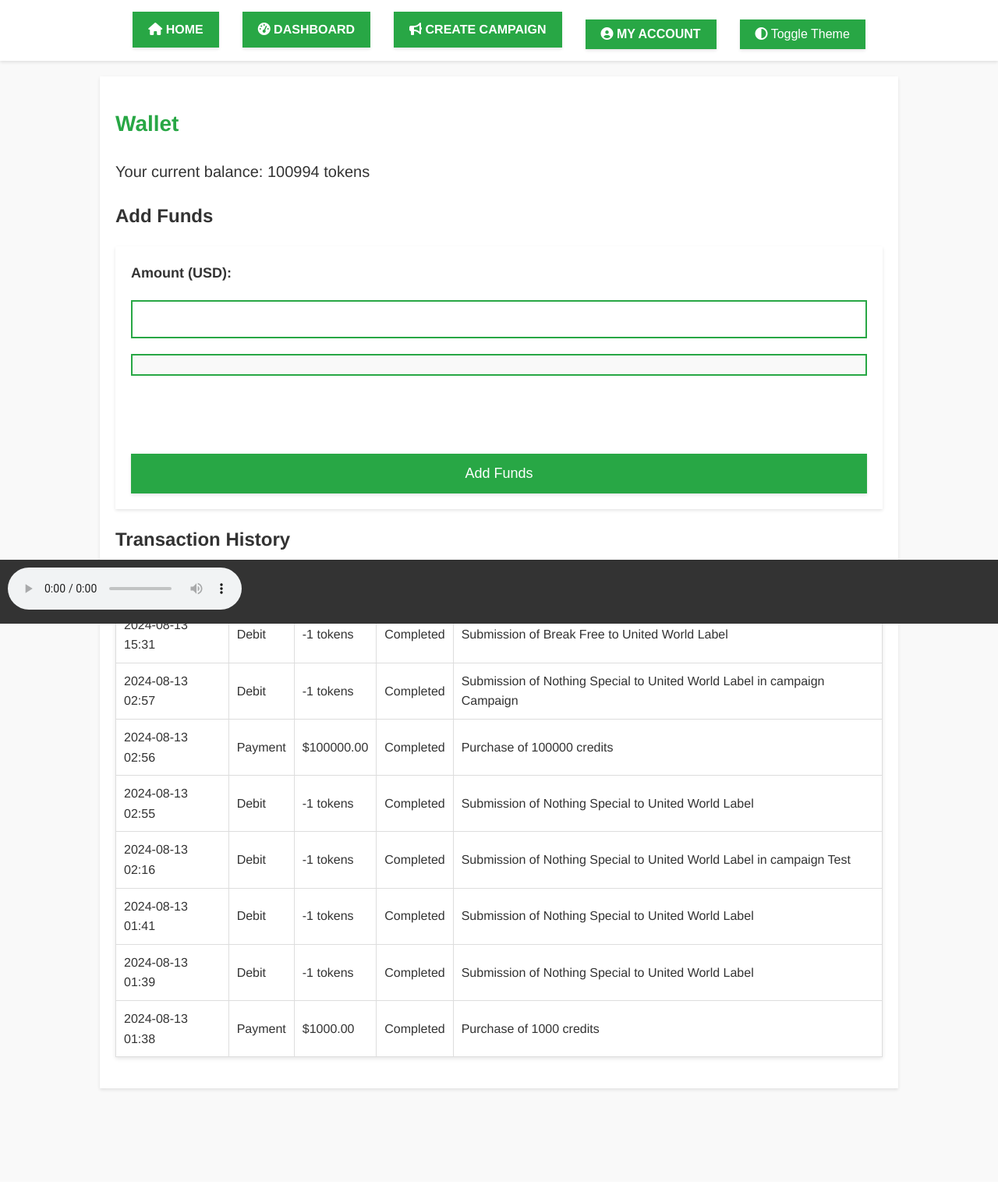
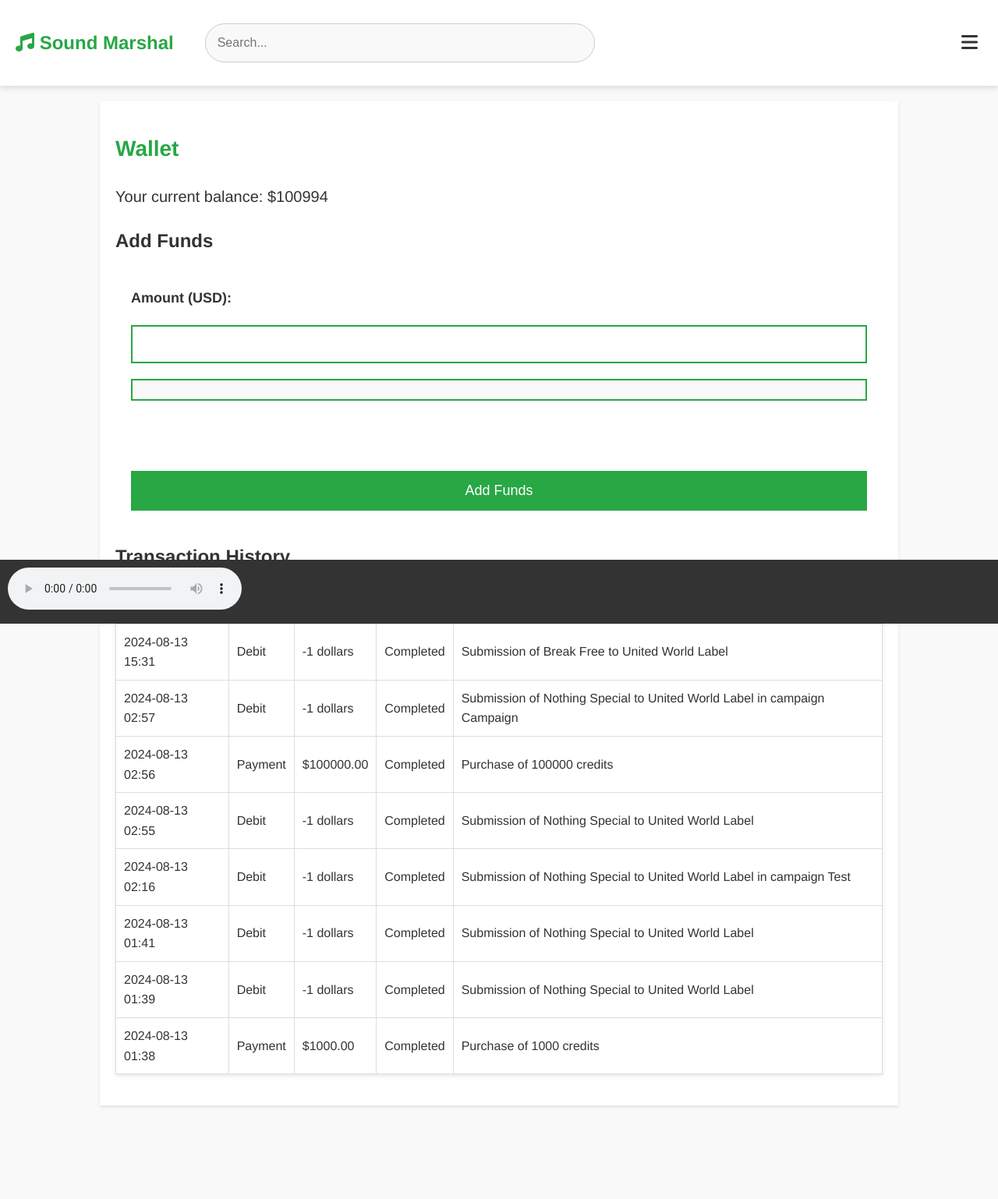
Before and after one commit to GoPanda-dev/Sound-Marshal, a Django app: page /wallet/ in a window 1280 px wide. Shown: the whole page at 78% size. Before the commit the page ends 1399 px from the top, so only its background shows below. Run offline with Django 5.2, Linux system fonts and the light colour scheme; a user stored in the database is signed in; data comes from the database, SQL or seed files in the repository; both versions use the stored data as it was after the commit; some libraries are stand-ins or nearby versions.

Commit message:
fifth commit - Add new nav and search query

```diff
--- a/core/static/css/styles.css
+++ b/core/static/css/styles.css
@@ -41,132 +41,10 @@ p {
     padding-bottom: 100px;
 }
 
-/* Navigation Styles */
-header nav {
-    background-color: #fff;
-    box-shadow: 0 2px 4px rgba(0, 0, 0, 0.1);
-    padding: 15px 0;
-}
-
-header nav ul {
-    list-style: none;
-    padding: 0;
-    display: flex;
-    justify-content: center;
-    margin: 0;
-}
-
-header nav ul li {
-    margin: 0 15px;
-}
-
-header nav ul li a,
-header nav ul li form button {
-    font-size: 16px;
-    font-weight: 600;
-    text-transform: uppercase;
-    background-color: #28a745;
-    color: #fff;
-    border: none;
-    padding: 10px 20px;
-    text-decoration: none;
-    cursor: pointer;
-    transition: background-color 0.3s ease, transform 0.3s ease;
-    display: inline-block;
-    box-shadow: 0 2px 4px rgba(0, 0, 0, 0.1);
-}
-
-header nav ul li a:hover,
-header nav ul li form button:hover {
-    background-color: #218838;
-    transform: translateY(-2px);
-}
-
-/* Dropdown Menu Styles */
-.dropdown {
-    position: relative;
-    display: inline-block;
-}
-
-.dropbtn {
-    background-color: #28a745;
-    color: white;
-    padding: 10px 20px;
-    font-size: 16px;
-    font-weight: 600;
-    border: none;
-    cursor: pointer;
-    text-transform: uppercase;
-    transition: background-color 0.3s ease, transform 0.3s ease;
-    box-shadow: 0 2px 4px rgba(0, 0, 0, 0.1);
-}
-
-.dropbtn:hover {
-    background-color: #218838;
-    transform: translateY(-2px);
-}
-
-.dropdown-content {
-    display: none;
-    position: absolute;
-    background-color: #fff;
-    min-width: 160px;
-    box-shadow: 0 8px 16px rgba(0, 0, 0, 0.2);
-    z-index: 1;
-    top: 45px;
-    right: 0;
-    overflow: hidden;
-}
-
-.dropdown-content a,
-.dropdown-content button {
-    color: #333;
-    padding: 12px 16px;
-    text-decoration: none;
-    display: block;
-    font-size: 14px;
-    font-weight: 500;
-    border: none;
-    background: none;
-    text-align: left;
-    width: 100%;
-    cursor: pointer;
-    transition: background-color 0.2s ease;
-}
-
-.dropdown-content a:hover,
-.dropdown-content button:hover {
-    background-color: #f1f1f1;
-}
-
-.dropdown:hover .dropdown-content {
-    display: block;
-}
-
-/* Buttons */
-button, .btn {
-    background-color: #28a745;
-    color: #fff;
-    border: none;
-    padding: 10px 20px;
-    font-size: 16px;
-    cursor: pointer;
-    transition: background-color 0.3s ease, transform 0.3s ease;
-    display: inline-block;
-    margin-top: 10px;
-    box-shadow: 0 2px 4px rgba(0, 0, 0, 0.1);
-}
-
-button:hover, .btn:hover {
-    background-color: #218838;
-    transform: translateY(-2px);
-}
-
 /* Forms */
 form {
     background-color: #fff;
     padding: 20px;
-    box-shadow: 0 2px 4px rgba(0, 0, 0, 0.1);
     margin-bottom: 20px;
 }
 
@@ -177,7 +55,6 @@ form select,
 form textarea {
     width: 100%;
     padding: 15px;
-    margin-bottom: 15px;
     border: 1px solid #ccc;
     font-size: 16px;
     box-sizing: border-box;
--- a/core/templates/core/home.html
+++ b/core/templates/core/home.html
@@ -5,11 +5,6 @@
 {% block title %}Sound Marshal{% endblock %}
 
 {% block content %}
-
-<div class="header">
-    <h1>Welcome to Sound Marshal</h1>
-</div>
-
 <div class="container">
     <div class="main-content">
         {% if not user.is_authenticated %}
@@ -94,7 +89,6 @@
     }
 
     .main-content {
-        padding: 40px 0;
         text-align: center;
     }
 
--- a/core/templates/core/wallet.html
+++ b/core/templates/core/wallet.html
@@ -1,11 +1,9 @@
 {% extends 'base.html' %}
-
-{% block title %}Wallet{% endblock %}
 
 {% block content %}
 <div class="wallet-container">
     <h1>Wallet</h1>
-    <p>Your current balance: {{ balance }} tokens</p>
+    <p>Your current balance: ${{ balance }}</p>
 
     {% if error %}
         <div class="error">
@@ -61,9 +59,9 @@
                         </td>
                         <td>
                             {% if item.transaction_type == 'debit' %}
-                                -{{ item.amount }} tokens
+                                -{{ item.amount }} dollars
                             {% elif item.transaction_type == 'credit' %}
-                                +{{ item.amount }} tokens
+                                +{{ item.amount }} dollars
                             {% else %}
                                 ${{ item.amount }}
                             {% endif %}
--- a/core/urls.py
+++ b/core/urls.py
@@ -25,4 +25,6 @@ urlpatterns = [
     path('subscribe/', views.subscribe, name='subscribe'),
     path('manage-subscription/', views.manage_subscription, name='manage_subscription'),
     path('submission/<int:submission_id>/feedback/', views.provide_feedback, name='provide_feedback'),
+    path('search/', views.search, name='search'),
+    path('track/<int:id>/', views.track_detail, name='track_detail'),
 ]
--- a/core/views.py
+++ b/core/views.py
@@ -10,11 +10,36 @@ from .models import Payment, Subscription, Credit
 from django.views.decorators.csrf import csrf_exempt
 from dotenv import load_dotenv
 from django.contrib import messages
+from django.db.models import Q
 
 load_dotenv()  # Load environment variables from .env file
 
 # Load Stripe API keys
 stripe.api_key = os.getenv('STRIPE_SECRET_KEY')
+
+def track_detail(request, id):
+    track = get_object_or_404(Track, id=id)
+    return render(request, 'core/track_detail.html', {'track': track})
+
+def search(request):
+    query = request.GET.get('q')
+    if query:
+        tracks = Track.objects.filter(
+            Q(title__icontains=query) | Q(genre__icontains=query) | Q(description__icontains=query)
+        )
+        profiles = Profile.objects.filter(
+            Q(name__icontains=query) | Q(bio__icontains=query) | Q(genre__icontains=query)
+        )
+    else:
+        tracks = Track.objects.none()
+        profiles = Profile.objects.none()
+
+    context = {
+        'query': query,
+        'tracks': tracks,
+        'profiles': profiles,
+    }
+    return render(request, 'core/search_results.html', context)
 
 @login_required
 @csrf_exempt
--- a/templates/base.html
+++ b/templates/base.html
@@ -62,38 +62,41 @@
 </head>
 <body class="{% if request.COOKIES.theme == 'dark' %}dark-theme{% endif %}">
     <header>
-        <nav>
-            <ul>
-                <li><a href="{% url 'home' %}" onclick="loadPage(event, '{% url 'home' %}')"><i class="fas fa-home"></i> Home</a></li>
+        <nav class="navbar">
+            <div class="navbar-logo">
+                <a href="{% url 'home' %}" onclick="loadPage(event, '{% url 'home' %}')">
+                    <i class="fas fa-music"></i> Sound Marshal
+                </a>
+            </div>
+            <form class="navbar-search" action="{% url 'search' %}" method="get">
+                <input type="text" name="q" placeholder="Search..." class="search-input">
+            </form>
+            <button class="navbar-toggle" id="navbar-toggle">
+                <i class="fas fa-bars"></i>
+            </button>
+            <ul class="navbar-menu" id="navbar-menu">
                 {% if user.is_authenticated %}
                     {% if user.profile.role == 'artist' %}
-                        <li><a href="{% url 'artist_dashboard' %}" onclick="loadPage(event, '{% url 'artist_dashboard' %}')"><i class="fas fa-tachometer-alt"></i> Dashboard</a></li>
-                        <li><a href="{% url 'create_campaign' %}" onclick="loadPage(event, '{% url 'create_campaign' %}')"><i class="fas fa-bullhorn"></i> Create Campaign</a></li>
+                        <li><a href="{% url 'artist_dashboard' %}" onclick="loadPage(event, '{% url 'artist_dashboard' %}')">Dashboard</a></li>
+                        <li><a href="{% url 'create_campaign' %}" onclick="loadPage(event, '{% url 'create_campaign' %}')">Create Campaign</a></li>
                     {% elif user.profile.role == 'curator' %}
-                        <li><a href="{% url 'curator_dashboard' %}" onclick="loadPage(event, '{% url 'curator_dashboard' %}')"><i class="fas fa-tachometer-alt"></i> Dashboard</a></li>
+                        <li><a href="{% url 'curator_dashboard' %}" onclick="loadPage(event, '{% url 'curator_dashboard' %}')">Dashboard</a></li>
                     {% endif %}
-                    <li class="dropdown">
-                        <button class="dropbtn"><i class="fas fa-user-circle"></i> My Account</button>
-                        <div class="dropdown-content">
-                            {% if user.profile.slug %}
-                                <a href="{% url 'profile_detail' slug=user.profile.slug %}" onclick="loadPage(event, '{% url 'profile_detail' slug=user.profile.slug %}')"><i class="fas fa-user"></i> My Profile</a>
-                            {% else %}
-                                <a href="#"><i class="fas fa-user"></i> My Profile (Incomplete)</a>
-                            {% endif %}
-                            <a href="{% url 'account_settings' %}" onclick="loadPage(event, '{% url 'account_settings' %}')"><i class="fas fa-cog"></i> Settings</a>
-                            <a href="{% url 'wallet' %}" onclick="loadPage(event, '{% url 'wallet' %}')"><i class="fas fa-wallet"></i> Wallet: {{ user.profile.tokens }}</a>
-                            <form method="post" action="{% url 'account_logout' %}">
-                                {% csrf_token %}
-                                <button type="submit" class="dropdown-logout"><i class="fas fa-sign-out-alt"></i> Logout</button>
-                            </form>
-                        </div>
+                    <li><a href="{% url 'profile_detail' slug=user.profile.slug %}" onclick="loadPage(event, '{% url 'profile_detail' slug=user.profile.slug %}')">My Profile</a></li>
+                    <li><a href="{% url 'account_settings' %}" onclick="loadPage(event, '{% url 'account_settings' %}')">Settings</a></li>
+                    <li><a href="{% url 'wallet' %}" onclick="loadPage(event, '{% url 'wallet' %}')">Wallet: {{ user.profile.tokens }}</a></li>
+                    <li>
+                        <a id="theme-toggle" class="theme-toggle-btn">Toggle Theme</a>
                     </li>
                     <li>
-                        <button id="theme-toggle" class="theme-toggle-btn"><i class="fas fa-adjust"></i> Toggle Theme</button>
+                        <form method="post" action="{% url 'account_logout' %}">
+                            {% csrf_token %}
+                            <button type="submit" class="dropdown-logout">Logout</button>
+                        </form>
                     </li>
                 {% else %}
-                    <li><a href="{% url 'account_login' %}" onclick="loadPage(event, '{% url 'account_login' %}')"><i class="fas fa-sign-in-alt"></i> Login</a></li>
-                    <li><a href="{% url 'account_signup' %}" onclick="loadPage(event, '{% url 'account_signup' %}')"><i class="fas fa-user-plus"></i> Sign Up</a></li>
+                    <li><a href="{% url 'account_login' %}" onclick="loadPage(event, '{% url 'account_login' %}')">Login</a></li>
+                    <li><a href="{% url 'account_signup' %}" onclick="loadPage(event, '{% url 'account_signup' %}')">Sign Up</a></li>
                 {% endif %}
             </ul>
         </nav>
@@ -111,6 +114,14 @@
     </main>
 
     <script>
+        // Toggle Navbar Menu
+        const navbarToggle = document.getElementById('navbar-toggle');
+        const navbarMenu = document.getElementById('navbar-menu');
+
+        navbarToggle.addEventListener('click', () => {
+            navbarMenu.classList.toggle('show-menu');
+        });
+
         // Check if there's a saved theme preference
         const savedTheme = localStorage.getItem('theme') || 'light';
         document.body.classList.toggle('dark-theme', savedTheme === 'dark');
@@ -127,4 +138,115 @@
         });
     </script>
 </body>
+<style>
+    /* Navbar Styles */
+    .navbar {
+        display: flex;
+        justify-content: space-between;
+        align-items: center;
+        background-color: #fff;
+        padding: 10px 20px;
+        box-shadow: 0 4px 6px rgba(0, 0, 0, 0.1);
+        position: relative;
+    }
+
+    .navbar-logo a {
+        font-size: 24px;
+        font-weight: bold;
+        color: #28a745;
+        text-decoration: none;
+    }
+
+    .navbar-toggle {
+        display: block;
+        font-size: 24px;
+        color: #333;
+        background: none;
+        border: none;
+        cursor: pointer;
+    }
+
+    .navbar-menu {
+        list-style-type: none;
+        display: none;
+        flex-direction: column;
+        gap: 15px;
+        margin: 0;
+        padding: 20px;
+        background-color: #fff;
+        position: absolute;
+        top: 80px;
+        right: 20px;
+        width: 200px;
+        box-shadow: 0 4px 6px rgba(0, 0, 0, 0.1);
+        border-radius: 10px;
+    }
+
+    .navbar-menu.show-menu {
+        display: flex;
+    }
+
+    .navbar-menu li {
+        position: relative;
+        text-align: left;
+    }
+
+    .navbar-menu a {
+        color: #333;
+        text-decoration: none;
+        font-size: 16px;
+        padding: 10px;
+        transition: color 0.3s ease;
+        cursor: pointer;
+    }
+
+    .navbar-menu a:hover {
+        color: #28a745;
+    }
+
+    /* Search Bar Styles */
+    .navbar-search {
+        display: flex;
+        align-items: center;
+        flex-grow: 1;
+        margin: 0 20px;
+    }
+
+    .search-input {
+        padding: 10px 20px;
+        border: 1px solid #ddd;
+        border-radius: 30px;
+        outline: none;
+        font-size: 18px;
+        width: 100%;
+        max-width: 500px;
+        transition: all 0.3s ease;
+        background-color: #f9f9f9;
+    }
+
+    .search-input:focus {
+        width: 600px;
+        border-color: #28a745;
+        box-shadow: 0 4px 6px rgba(0, 0, 0, 0.1);
+        background-color: #fff;
+    }
+
+    /* Mobile Styles */
+    @media (max-width: 768px) {
+        .navbar-menu {
+            width: 80%;
+        }
+
+        .navbar-search {
+            order: 3;
+            margin-top: 10px;
+            justify-content: flex-start;
+        }
+
+        .search-input {
+            width: 100%;
+        }
+    }
+
+</style>
 </html>
```
Also changed, not shown: core/templates/core/search_results.html (added, +63 -0 lines), core/templates/core/track_detail.html (added, +13 -0 lines), db.sqlite3.
